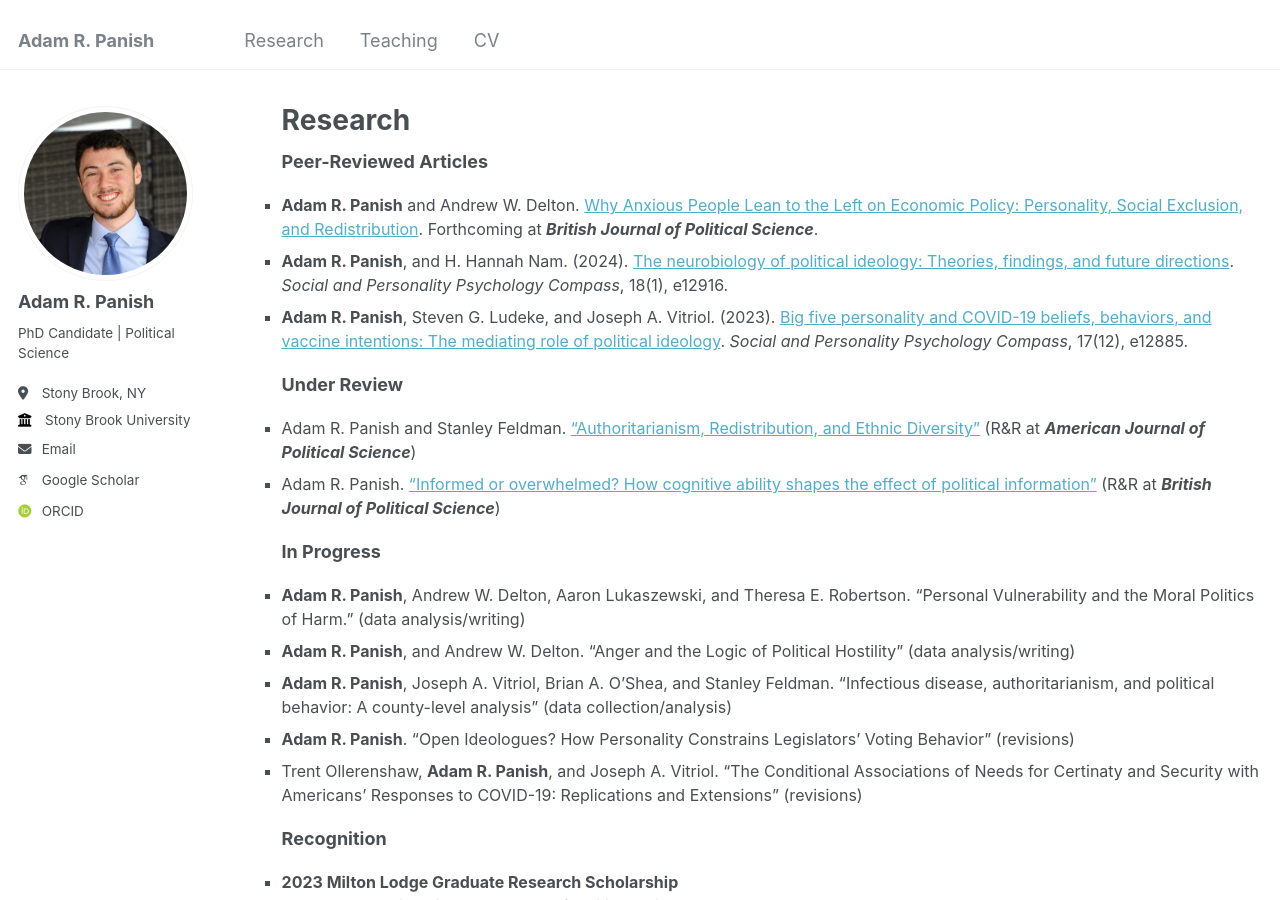
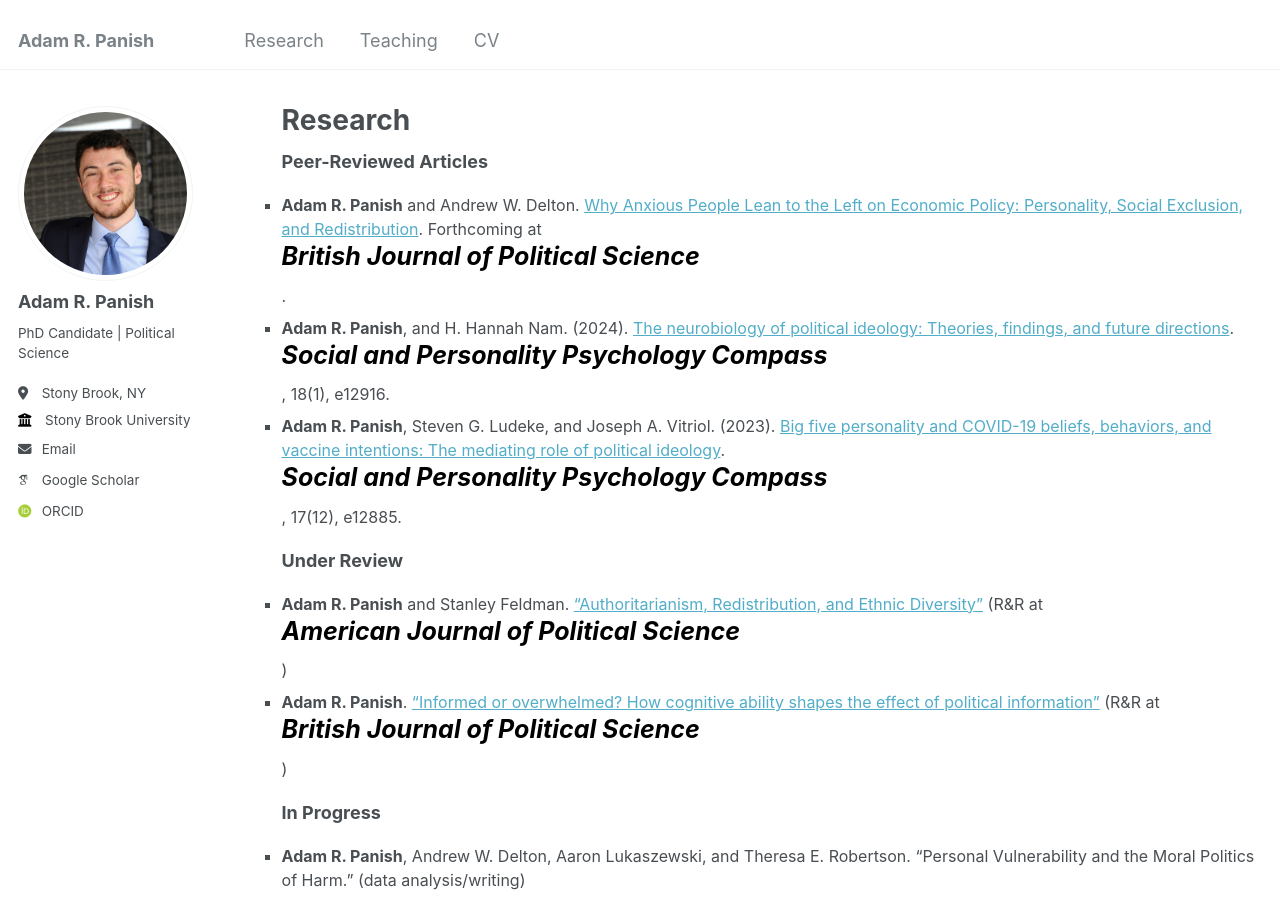
Before and after one commit to adampanish/adampanish.github.io, a Jekyll site: the page built from _pages/research.html, in a window 1280 px wide and 900 px high. Built offline with Jekyll 4.4.1, drawn with Linux system fonts in a browser that asks for light colours; some web fonts are replaced.

Commit message:
Update research.html

```diff
--- a/_pages/research.html
+++ b/_pages/research.html
@@ -14,29 +14,29 @@
 </head>
 </style>
 
-<b>Peer-Reviewed Articles</b>
+<strong>Peer-Reviewed Articles</strong>
 <ul><font size=3>
-<li><b>Adam R. Panish</b> and Andrew W. Delton. <a href="https://www.dropbox.com/scl/fi/6asbl7xmwbo2fbpg2q6eq/panish_delton_anxious_2024.pdf?rlkey=wwmde8r5b71kkw3dkat90zyrc&st=rbajjc4g&dl=0" target="_blank">Why Anxious People Lean to the Left on Economic Policy: Personality, Social Exclusion, and Redistribution</a>. Forthcoming at <i><strong>British Journal of Political Science</strong></i>.</li>
-<li><b>Adam R. Panish</b>, and H. Hannah Nam. (2024). <a href="https://www.dropbox.com/scl/fi/sj69ayc1z5t7d8o8twixv/panish_nam_brain_2024.pdf?rlkey=09l0qc5kdduh0qt1v3o8tylbq&st=9qsrs6lu&dl=0" target="_blank">The neurobiology of political ideology: Theories, findings, and future directions</a>. <i>Social and Personality Psychology Compass</i>, 18(1), e12916.</li>
-<li><b>Adam R. Panish</b>, Steven G. Ludeke, and Joseph A. Vitriol. (2023). <a href="https://www.dropbox.com/scl/fi/tf16ohk1c1dyxmyltifek/panish_ludeke_vitriol_covid_2023.pdf?rlkey=bsmblnhw2cpspw8ebk6g9lb18&st=u2ak5dkg&dl=0" target="_blank">Big five personality and COVID-19 beliefs, behaviors, and vaccine intentions: The mediating role of political ideology</a>. <i>Social and Personality Psychology Compass</i>, 17(12), e12885.</li>
+<li><strong>Adam R. Panish</strong> and Andrew W. Delton. <a href="https://www.dropbox.com/scl/fi/6asbl7xmwbo2fbpg2q6eq/panish_delton_anxious_2024.pdf?rlkey=wwmde8r5b71kkw3dkat90zyrc&st=rbajjc4g&dl=0" target="_blank">Why Anxious People Lean to the Left on Economic Policy: Personality, Social Exclusion, and Redistribution</a>. Forthcoming at <i><h1 style="color: black;">British Journal of Political Science</h1></i>.</li>
+<li><strong>Adam R. Panish</strong>, and H. Hannah Nam. (2024). <a href="https://www.dropbox.com/scl/fi/sj69ayc1z5t7d8o8twixv/panish_nam_brain_2024.pdf?rlkey=09l0qc5kdduh0qt1v3o8tylbq&st=9qsrs6lu&dl=0" target="_blank">The neurobiology of political ideology: Theories, findings, and future directions</a>. <i><h1 style="color: black;">Social and Personality Psychology Compass</h1></i>, 18(1), e12916.</li>
+<li><strong>Adam R. Panish</strong>, Steven G. Ludeke, and Joseph A. Vitriol. (2023). <a href="https://www.dropbox.com/scl/fi/tf16ohk1c1dyxmyltifek/panish_ludeke_vitriol_covid_2023.pdf?rlkey=bsmblnhw2cpspw8ebk6g9lb18&st=u2ak5dkg&dl=0" target="_blank">Big five personality and COVID-19 beliefs, behaviors, and vaccine intentions: The mediating role of political ideology</a>. <i><h1 style="color: black;">Social and Personality Psychology Compass</h1></i>, 17(12), e12885.</li>
 </font></ul>
 
-<b>Under Review</b>
+<strong>Under Review</strong>
 <ul><font size=3>
-<li>Adam R. Panish and Stanley Feldman. <a href="https://www.dropbox.com/scl/fi/58i4blxvq4boe47q8djv4/panish_feldman_redistribution_2024.pdf?rlkey=dcqn3b67jbtd5e4cmmjxefnyf&st=5iwmtlqf&dl=0" target="_blank"><q>Authoritarianism, Redistribution, and Ethnic Diversity</q></a> (R&R at <strong><i>American Journal of Political Science</i></strong>)</li>
-<li>Adam R. Panish. <a href="https://www.dropbox.com/scl/fi/o7ml9g0v776t21cq4epw9/panish_cognitive_2024.pdf?rlkey=i0hdacf0qrlucznukqmjecg83&st=ghvrcxp5&dl=0" target="_blank"><q>Informed or overwhelmed? How cognitive ability shapes the effect of political information</q></a> (R&R at <strong><i>British Journal of Political Science</i></strong>)</li>
+<li><strong>Adam R. Panish</strong> and Stanley Feldman. <a href="https://www.dropbox.com/scl/fi/58i4blxvq4boe47q8djv4/panish_feldman_redistribution_2024.pdf?rlkey=dcqn3b67jbtd5e4cmmjxefnyf&st=5iwmtlqf&dl=0" target="_blank"><q>Authoritarianism, Redistribution, and Ethnic Diversity</q></a> (R&R at <i><h1 style="color: black;">American Journal of Political Science</h1></i>)</li>
+<li><strong>Adam R. Panish</strong>. <a href="https://www.dropbox.com/scl/fi/o7ml9g0v776t21cq4epw9/panish_cognitive_2024.pdf?rlkey=i0hdacf0qrlucznukqmjecg83&st=ghvrcxp5&dl=0" target="_blank"><q>Informed or overwhelmed? How cognitive ability shapes the effect of political information</q></a> (R&R at <i><h1 style="color: black;">British Journal of Political Science</h1></i>)</li>
 </font></ul>
 
-<b>In Progress</b>
+<strong>In Progress</strong>
 <ul><font size=3>
-<li><b>Adam R. Panish</b>, Andrew W. Delton, Aaron Lukaszewski, and Theresa E. Robertson. <q>Personal Vulnerability and the Moral Politics of Harm.</q> (data analysis/writing)</li>
-<li><b>Adam R. Panish</b>, and Andrew W. Delton. <q>Anger and the Logic of Political Hostility</q> (data analysis/writing)</li>
-<li><b>Adam R. Panish</b>, Joseph A. Vitriol, Brian A. O’Shea, and Stanley Feldman. <q>Infectious disease, authoritarianism, and political behavior: A county-level analysis</q> (data collection/analysis)</li>
-<li><b>Adam R. Panish</b>. <q>Open Ideologues? How Personality Constrains Legislators’ Voting Behavior</q> (revisions)</li>
-<li>Trent Ollerenshaw, <b>Adam R. Panish</b>, and Joseph A. Vitriol. <q>The Conditional Associations of Needs for Certinaty and Security with Americans’ Responses to COVID-19: Replications and Extensions</q> (revisions)</li>
+<li><strong>Adam R. Panish</strong>, Andrew W. Delton, Aaron Lukaszewski, and Theresa E. Robertson. <q>Personal Vulnerability and the Moral Politics of Harm.</q> (data analysis/writing)</li>
+<li><strong>Adam R. Panish</strong>, and Andrew W. Delton. <q>Anger and the Logic of Political Hostility</q> (data analysis/writing)</li>
+<li><strong>Adam R. Panish</strong>, Joseph A. Vitriol, Brian A. O’Shea, and Stanley Feldman. <q>Infectious disease, authoritarianism, and political behavior: A county-level analysis</q> (data collection/analysis)</li>
+<li><strong>Adam R. Panish</strong>. <q>Open Ideologues? How Personality Constrains Legislators’ Voting Behavior</q> (revisions)</li>
+<li>Trent Ollerenshaw, <strong>Adam R. Panish</strong>, and Joseph A. Vitriol. <q>The Conditional Associations of Needs for Certinaty and Security with Americans’ Responses to COVID-19: Replications and Extensions</q> (revisions)</li>
 </font></ul>
 
-<b>Recognition</b><ul>
-<font size=3><li><b>2023 Milton Lodge Graduate Research Scholarship</b><br>
+<strong>Recognition</strong><ul>
+<font size=3><li><strong>2023 Milton Lodge Graduate Research Scholarship</strong><br>
   Stony Brook University Department of Political Science</li></font>
 </ul>
```
